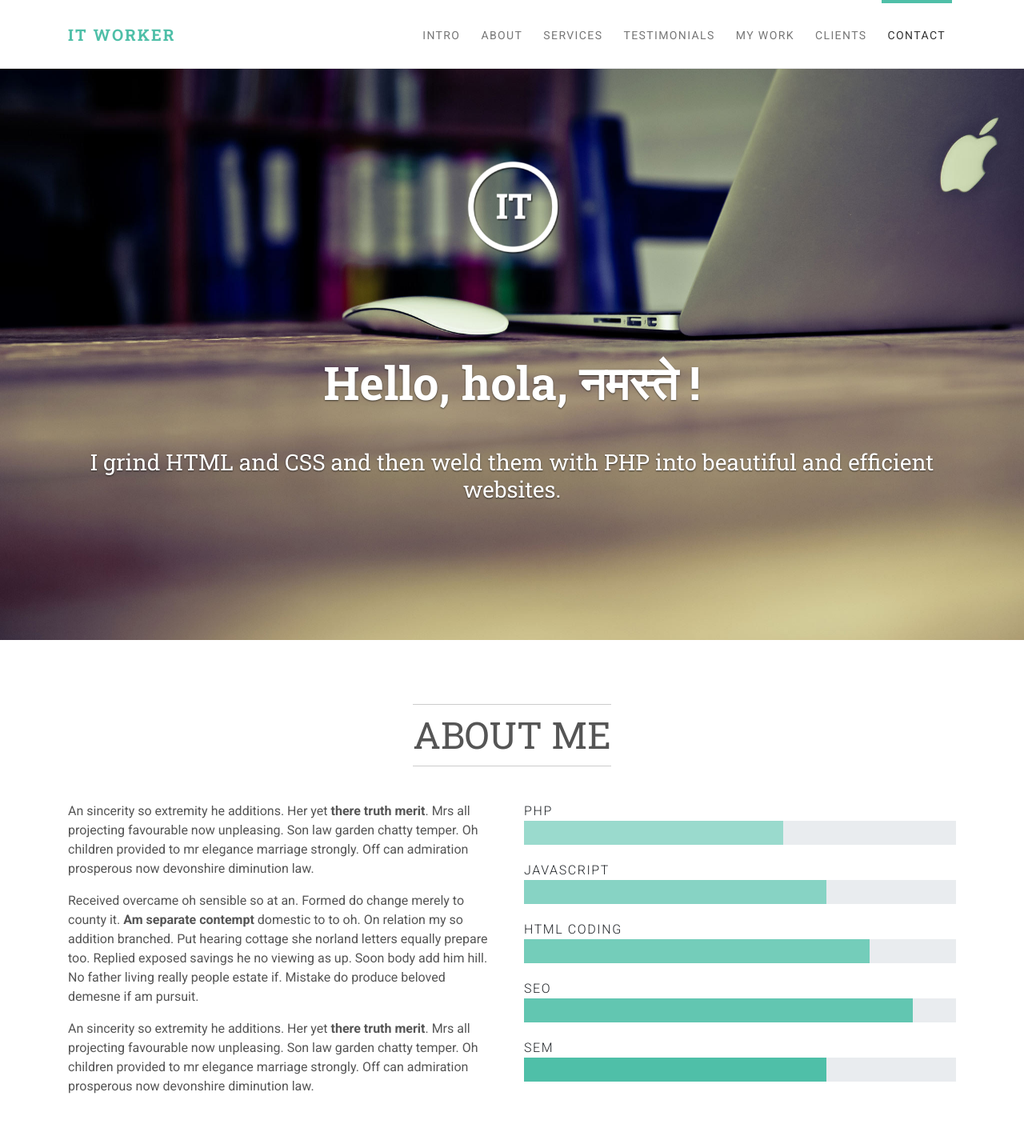
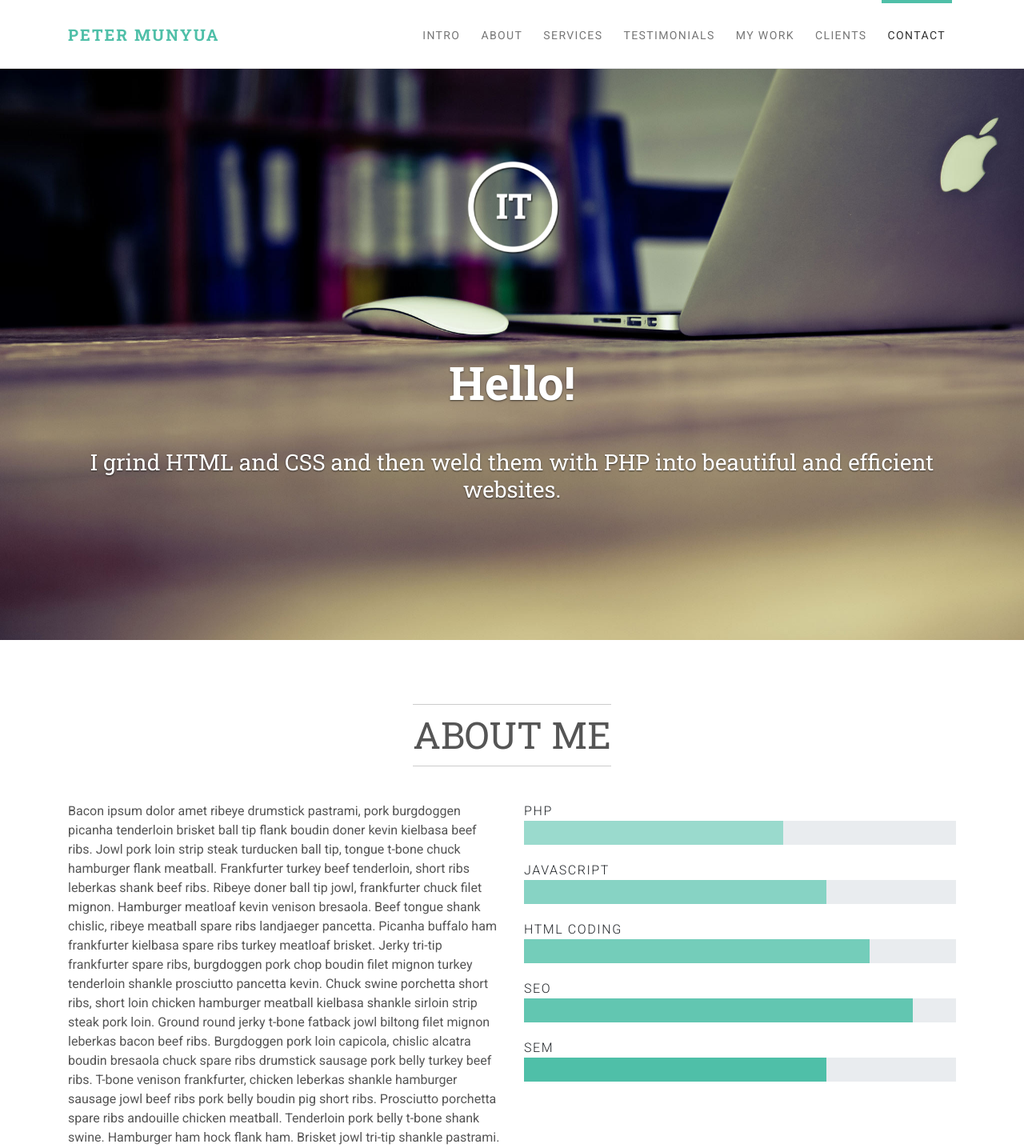
Before and after one commit to munyuaDeveloper/django-portfolio, a Django app: page / in a window 1280 px wide. Shown: the top 1435 px of the page at 80% size. Run offline with Django 3.2, Linux system fonts and the light colour scheme; data comes from the database, SQL or seed files in the repository; both versions use the stored data as it was after the commit; some libraries are stand-ins or nearby versions.

Commit message:
added an about mme section i.e description plus profile image

```diff
--- a/display/admin.py
+++ b/display/admin.py
@@ -3,4 +3,6 @@ from __future__ import unicode_literals
 
 from django.contrib import admin
 
-# Register your models here.
+from display.models import AboutMe
+
+admin.site.register(AboutMe)
--- a/display/models.py
+++ b/display/models.py
@@ -3,4 +3,13 @@ from __future__ import unicode_literals
 
 from django.db import models
 
+
 # Create your models here.
+
+class AboutMe(models.Model):
+    title = models.CharField(max_length=200)
+    description = models.TextField()
+    profile_img = models.ImageField(upload_to='images/')
+
+    def __str__(self):
+        return self.title
--- a/display/views.py
+++ b/display/views.py
@@ -5,5 +5,12 @@ from django.shortcuts import render
 
 
 # Create your views here.
+from .models import AboutMe
+
+
 def HomePage(request):
-    return render(request, 'index.html', {})
+    about = AboutMe.objects.all()
+    context = {
+        'aboutMe': about
+    }
+    return render(request, 'index.html', context)
--- a/portfolio/urls.py
+++ b/portfolio/urls.py
@@ -1,8 +1,15 @@
 from django.contrib import admin
 from django.urls import path
 from display import views
+from django.conf import settings
+from django.conf.urls.static import static
 
 urlpatterns = [
     path('admin/', admin.site.urls),
     path('', views.HomePage),
 ]
+if settings.DEBUG:
+    urlpatterns += static(settings.STATIC_URL,
+                          document_root=settings.STATIC_ROOT)
+    urlpatterns += static(settings.MEDIA_URL,
+                          document_root=settings.MEDIA_ROOT)
--- a/static_in_env/js/front.js
+++ b/static_in_env/js/front.js
@@ -253,7 +253,7 @@ $(function () {
 function map() {
 
     var mapId = 'map',
-        mapCenter = [53.14, 8.22],
+        mapCenter = [36.7064952, -1.2582438],
         mapMarker = true;
 
     if ($('#' + mapId).length > 0) {
--- a/templates/index.html
+++ b/templates/index.html
@@ -5,7 +5,7 @@
 <head>
     <meta charset="utf-8">
     <meta http-equiv="X-UA-Compatible" content="IE=edge">
-    <title>IT Worker | responsive portfolio template</title>
+    <title>Peter Munyua | Web Developer</title>
     <meta name="description" content="">
     <meta name="viewport" content="width=device-width, initial-scale=1">
     <meta name="robots" content="all,follow">
@@ -37,7 +37,7 @@
 <!-- navbar-->
 <header class="header">
     <nav class="navbar navbar-expand-lg fixed-top">
-        <div class="container"><a href="#intro" class="navbar-brand scrollTo">IT Worker</a>
+        <div class="container"><a href="#intro" class="navbar-brand scrollTo">Peter Munyua</a>
             <button type="button" data-toggle="collapse" data-target="#navbarcollapse"
                     aria-controls="navbarSupportedContent" aria-expanded="false" aria-label="Toggle navigation"
                     class="navbar-toggler navbar-toggler-right"><span class="fa fa-bars"></span></button>
@@ -62,30 +62,21 @@
     <div class="container text-center">
         <div data-animate="fadeInDown" class="logo"><img src="{% static 'img/logo-big.png' %}" alt="logo" width="130">
         </div>
-        <h1 data-animate="fadeInDown" class="text-shadow mb-5">Hello, hola, नमस्ते !</h1>
+        <h1 data-animate="fadeInDown" class="text-shadow mb-5">Hello!</h1>
         <p data-animate="slideInUp" class="h3 text-shadow text-400">I grind HTML and CSS and then weld them with PHP
             into beautiful and efficient websites.</p>
     </div>
 </section>
 <!-- About-->
 <section id="about" class="about-section">
+    {% for about in aboutMe %}
         <div class="container">
             <header class="text-center">
-            <h2 data-animate="fadeInDown" class="title">About me</h2>
+                <h2 data-animate="fadeInDown" class="title">{{ about.title }}</h2>
             </header>
             <div class="row">
                 <div data-animate="fadeInUp" class="col-lg-6">
-                <p>An sincerity so extremity he additions. Her yet <strong>there truth merit</strong>. Mrs all
-                    projecting favourable now unpleasing. Son law garden chatty temper. Oh children provided to mr
-                    elegance marriage strongly. Off can admiration prosperous now devonshire diminution law.</p>
-                <p>Received overcame oh sensible so at an. Formed do change merely to county it. <strong>Am separate
-                    contempt</strong> domestic to to oh. On relation my so addition branched. Put hearing cottage she
-                    norland letters equally prepare too. Replied exposed savings he no viewing as up. Soon body add him
-                    hill. No father living really people estate if. Mistake do produce beloved demesne if am pursuit.
-                </p>
-                <p>An sincerity so extremity he additions. Her yet <strong>there truth merit</strong>. Mrs all
-                    projecting favourable now unpleasing. Son law garden chatty temper. Oh children provided to mr
-                    elegance marriage strongly. Off can admiration prosperous now devonshire diminution law.</p>
+                    <p>{{ about.description }}</p>
                 </div>
                 <div data-animate="fadeInUp" class="col-lg-6">
                     <div class="skill-item">
@@ -124,12 +115,13 @@
                         </div>
                     </div>
                 </div>
-            <div data-animate="fadeInUp" class="col-sm-6 mx-auto mt-5"><img src="{% static 'img/about.jpg' %}"
-                                                                            alt="This is me - IT worker"
-                                                                            class="image rounded-circle img-fluid">
+                <div data-animate="fadeInUp" class="col-sm-6 mx-auto mt-5">
+                    <img src="{{ about.profile_img.url }}" alt="This is me - Peter Munyua"
+                         class="image rounded-circle img-fluid" >
                 </div>
             </div>
         </div>
+    {% endfor %}
 </section>
 <!-- Service-->
 <section id="services" class="bg-gradient services-section">
@@ -155,7 +147,7 @@
             </div>
             <div data-animate="fadeInUp" class="col-lg-4">
                 <div class="icon"><i class="fa fa-tachometer"></i></div>
-                <h3 class="heading mb-3 text-400">PHP webdelopment</h3>
+                <h3 class="heading mb-3 text-400">PHP web development</h3>
                 <p class="text-left description">Rooms oh fully taken by worse do. Points afraid but may end law lasted.
                     Was out laughter raptures returned outweigh. Luckily cheered colonel me do we attacks on highest
                     enabled. Tried law yet style child. Bore of true of no be deal.</p>
@@ -674,12 +666,7 @@ _________________________________________________________
             </div>
             <!-- /.6-->
             <div class="col-md-6 text-center text-lg-right mt-4 mt-lg-0">
-                <p>© 2018 Your name goes here. All rights reserved.</p>
-            </div>
-            <div class="col-12 mt-4">
-                <p class="template-bootstrapious">Template by <a href='https://bootstrapious.com/p/bootstrap-carousel'>Bootstrapious</a>
-                    & <a href="https://fity.cz/ostrava">Fity</a></p>
-                <!-- Please do not remove the backlink to us unless you support further theme's development at https://bootstrapious.com/donate. It is part of the license conditions. Thank you for understanding :)-->
+                <p>© 2018 Peter Munyua. All rights reserved.</p>
             </div>
         </div>
     </div>
```
Also changed, not shown: db.sqlite3, display/migrations/0001_initial.py (added), display/migrations/0002_remove_aboutme_profile_picture.py (added), display/migrations/0003_aboutme_profile_img.py (added), media/images/circle-cropped.png (added), media/images/circle-cropped_1.png (added), media/images/forest_fog_trees_126479_1920x1080.jpg (added), portfolio/settings.py (line endings or trailing spaces), 2 other files. Lines whose indentation alone changed are shown as unchanged.
